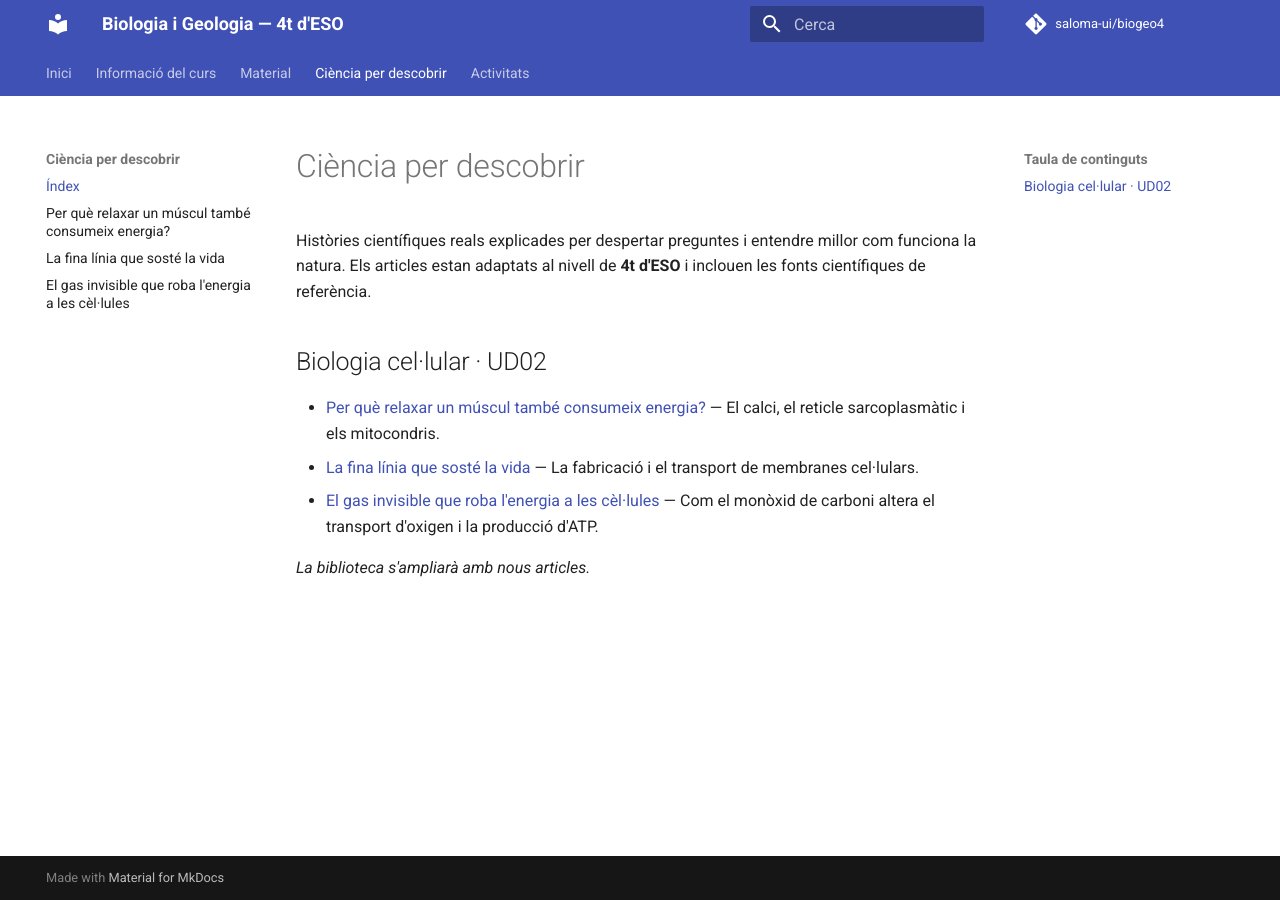
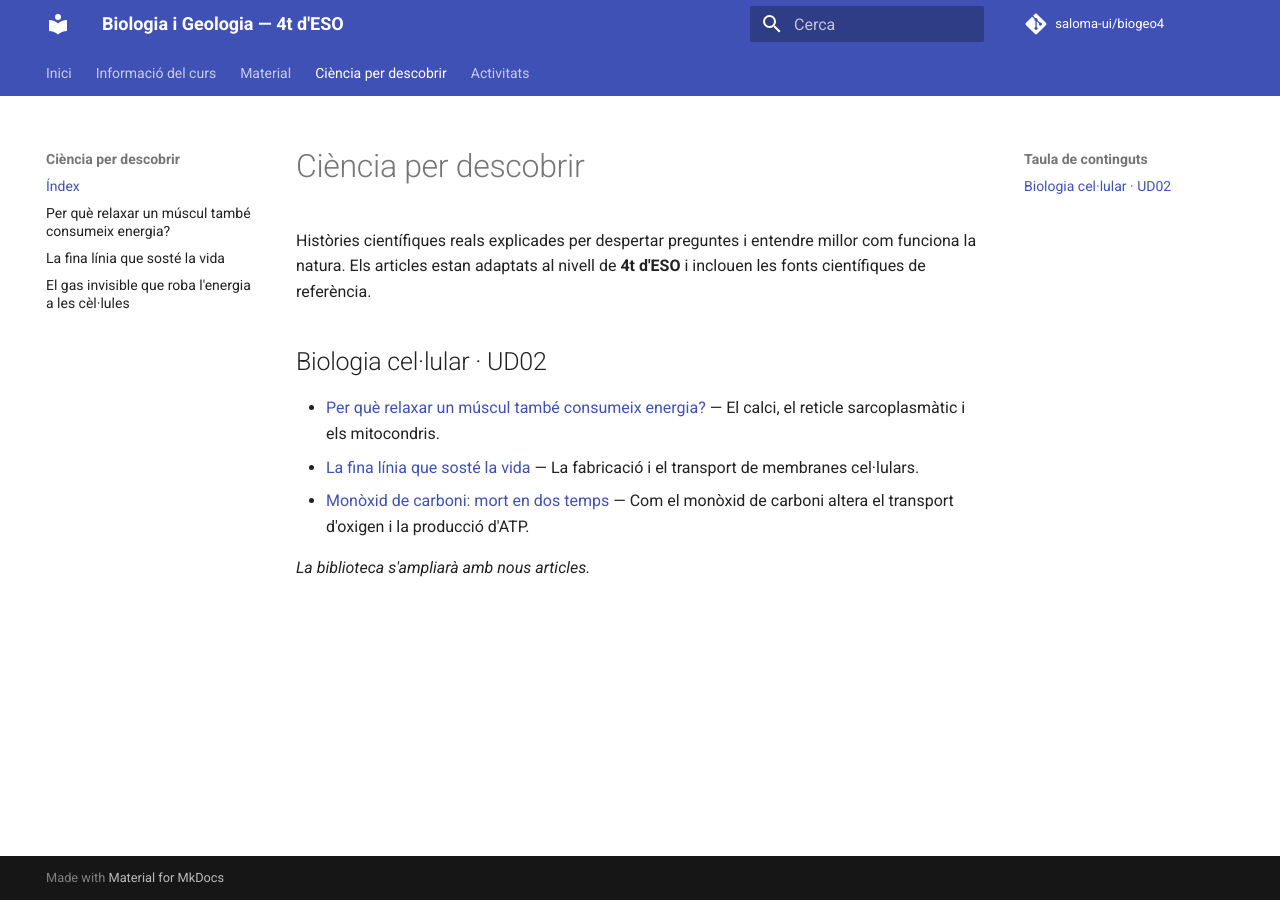
Before and after one commit to saloma-ui/biogeo4, an MkDocs documentation site: the page built from docs/divulgacio/index.md, in a window 1280 px wide. Built offline with MkDocs 1.6.1 and Material for MkDocs 9.7.7, drawn with Linux system fonts in a browser that asks for light colours; comment, search, counter and statistics services are not loaded.

Commit message:
Actualitza el títol de la miniinvestigació 3

```diff
--- a/docs/divulgacio/index.md
+++ b/docs/divulgacio/index.md
@@ -6,6 +6,6 @@ Històries científiques reals explicades per despertar preguntes i entendre mil
 
 - [Per què relaxar un múscul també consumeix energia?](ud02/01-rel-calci.md) — El calci, el reticle sarcoplasmàtic i els mitocondris.
 - [La fina línia que sosté la vida](ud02/02-fina-linia-vida.md) — La fabricació i el transport de membranes cel·lulars.
-- [El gas invisible que roba l'energia a les cèl·lules](ud02/03-gas-invisible.md) — Com el monòxid de carboni altera el transport d'oxigen i la producció d'ATP.
+- [Monòxid de carboni: mort en dos temps](ud02/03-gas-invisible.md) — Com el monòxid de carboni altera el transport d'oxigen i la producció d'ATP.
 
 *La biblioteca s'ampliarà amb nous articles.*
```
